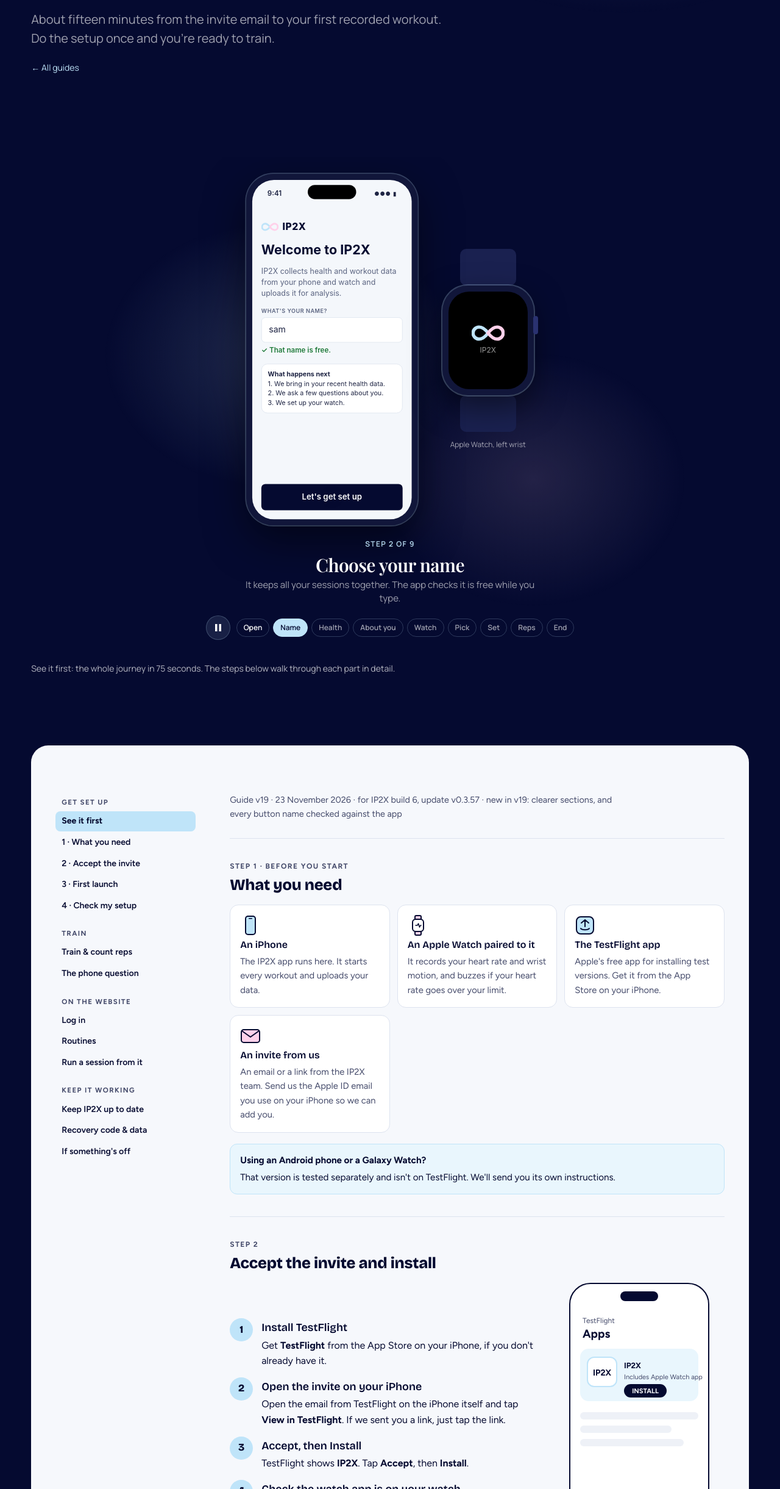
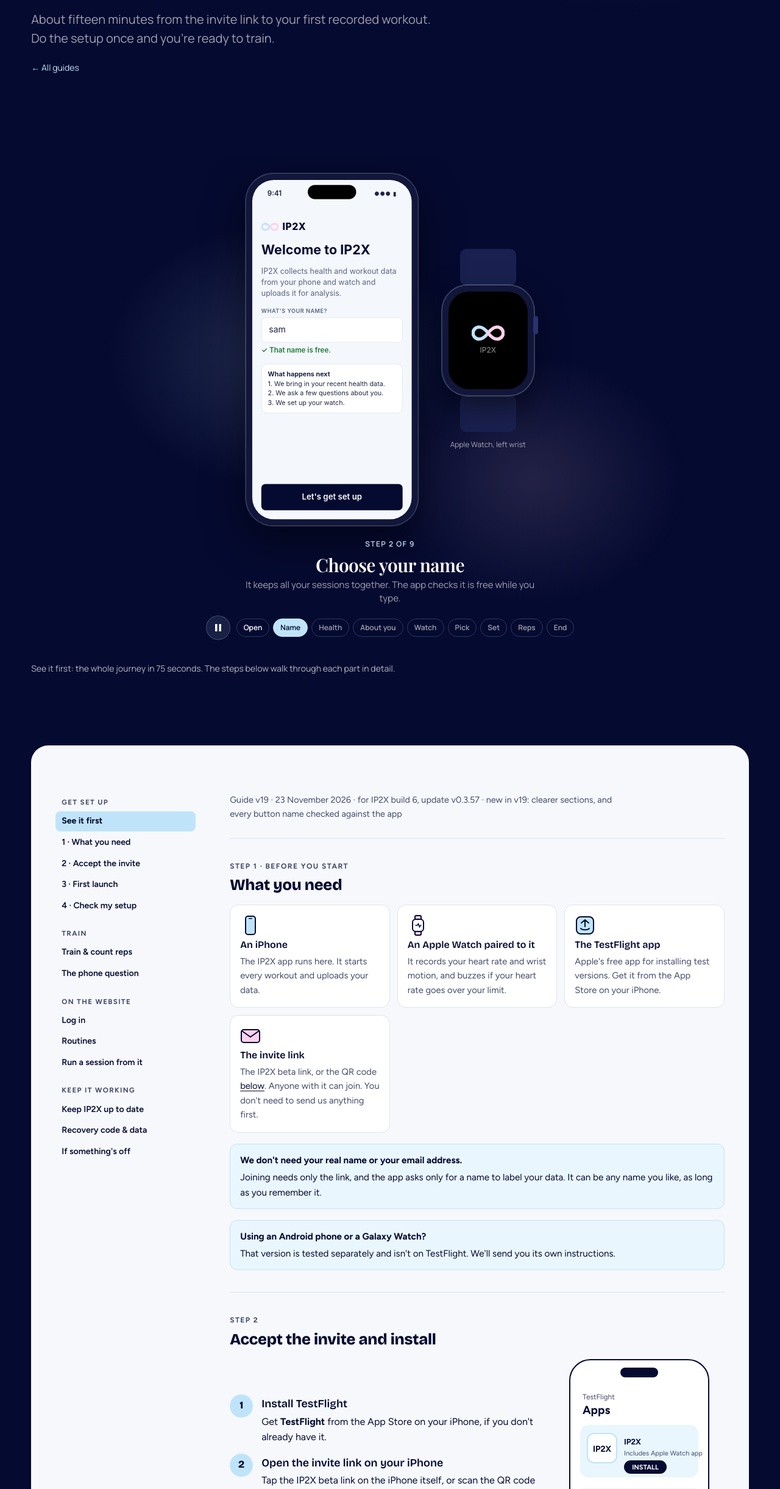
Before and after one commit to itpaystoexercise/ip2x-live, a plain HTML site: page guides/apple/index.html in a window 1280 px wide. Shown: the part 359-2800 px from the top of the page at 61% size. Drawn offline with nearby package versions, Linux system fonts and the light colour scheme; a web font is replaced by a local one.

Commit message:
Guide: no email invite, and we never need your real name or email
The 'What you need' card said 'Send us the Apple ID email you use on your
iPhone so we can add you'. Wrong: testers join through the public
TestFlight link (or its QR code), with nothing sent to us first. The
invite step said the same (open the TestFlight email, View in TestFlight),
as did the hero line ('from the invite email').

Added, at the owner's request: we don't need your real name or email
address. Said where it matters: in What you need, on the name step
(any name you'll remember), and in the account section.

Co-Authored-By: Claude Opus 5.5 <noreply@anthropic.com>

```diff
--- a/guides/apple/index.html
+++ b/guides/apple/index.html
@@ -4,7 +4,7 @@
 <meta charset="UTF-8">
 <meta name="viewport" content="width=device-width, initial-scale=1.0">
 <title>Getting started on iPhone and Apple Watch — IP2X Guides</title>
-<meta name="description" content="About fifteen minutes from the invite email to your first recorded workout. Do the setup once and you're ready to train.">
+<meta name="description" content="About fifteen minutes from the invite link to your first recorded workout. Do the setup once and you're ready to train.">
 <meta name="theme-color" content="#050a30">
 
 <link rel="preconnect" href="https://fonts.googleapis.com">
@@ -41,7 +41,7 @@
         <span>Guides &middot; iPhone + Apple Watch</span>
       </div>
       <h1>Getting started with IP2X</h1>
-      <p class="lede">About fifteen minutes from the invite email to your first recorded workout. Do the setup once and you're ready to train.</p>
+      <p class="lede">About fifteen minutes from the invite link to your first recorded workout. Do the setup once and you're ready to train.</p>
       <p class="legal-crumb"><a href="../">&larr; All guides</a></p>
     </div>
   </div>
@@ -119,9 +119,13 @@
     </div>
     <div class="need">
       <svg viewBox="0 0 34 34" aria-hidden="true"><rect x="2" y="7" width="30" height="21" rx="4" fill="#ffd1ea" stroke="#050a30" stroke-width="2"/><path d="M3 9l14 10L31 9" fill="none" stroke="#050a30" stroke-width="2" stroke-linejoin="round"/></svg>
-      <h3>An invite from us</h3>
-      <p>An email or a link from the IP2X team. Send us the Apple ID email you use on your iPhone so we can add you.</p>
+      <h3>The invite link</h3>
+      <p>The IP2X beta link, or the QR code <a href="#invite">below</a>. Anyone with it can join. You don't need to send us anything first.</p>
     </div>
+  </div>
+  <div class="note">
+    <b>We don't need your real name or your email address.</b>
+    <span>Joining needs only the link, and the app asks only for a name to label your data. It can be any name you like, as long as you remember it.</span>
   </div>
   <div class="note">
     <b>Using an Android phone or a Galaxy Watch?</b>
@@ -138,7 +142,7 @@
   <div class="figure-row">
     <ol class="g-steps">
       <li><div><h3>Install TestFlight</h3><p>Get <strong>TestFlight</strong> from the App Store on your iPhone, if you don't already have it.</p></div></li>
-      <li><div><h3>Open the invite on your iPhone</h3><p>Open the email from TestFlight on the iPhone itself and tap <strong>View in TestFlight</strong>. If we sent you a link, just tap the link.</p></div></li>
+      <li><div><h3>Open the invite link on your iPhone</h3><p>Tap the IP2X beta link on the iPhone itself, or scan the QR code below with the iPhone's camera. It opens TestFlight.</p></div></li>
       <li><div><h3>Accept, then Install</h3><p>TestFlight shows <strong>IP2X</strong>. Tap <strong>Accept</strong>, then <strong>Install</strong>.</p></div></li>
       <li><div><h3>Check the watch app is on your watch</h3><p>The watch app comes with the phone app. If it isn't on your watch after a minute, open the <strong>Watch</strong> app on your iPhone, scroll to <strong>Available Apps</strong>, and tap <strong>Install</strong> next to IP2X.</p></div></li>
     </ol>
@@ -207,7 +211,7 @@
 
   <div class="figure-row">
     <ol class="g-steps">
-      <li><div><h3>Tell us your name</h3><p>The first screen says <strong>Welcome to IP2X</strong> and asks <strong>What's your name?</strong> Your name is how we label your data, and nothing else. As you type, the app checks it: <em>✓ That name is free.</em></p><p class="small muted"><strong>Your name is tied to this phone.</strong> Once it's set, the app won't let you change it, so your history stays yours. If you ever reinstall, type exactly the same name. If the app says <em>That name is already in use</em>, enter your <a href="#account">recovery code</a> and tap <strong>Use my recovery code</strong>.</p></div></li>
+      <li><div><h3>Tell us your name</h3><p>The first screen says <strong>Welcome to IP2X</strong> and asks <strong>What's your name?</strong> Your name is how we label your data, and nothing else. It doesn't have to be your real name: pick any name you'll remember. As you type, the app checks it: <em>✓ That name is free.</em></p><p class="small muted"><strong>Your name is tied to this phone.</strong> Once it's set, the app won't let you change it, so your history stays yours. If you ever reinstall, type exactly the same name. If the app says <em>That name is already in use</em>, enter your <a href="#account">recovery code</a> and tap <strong>Use my recovery code</strong>.</p></div></li>
       <li><div><h3>Tap <em>Let's get set up</em>, then save your recovery code</h3><p>The screen tells you what happens next: <em>we bring in your recent health data, we ask a few questions about you, we set up your watch.</em> A new name then gets a <strong>Save your recovery code</strong> screen. Tap <strong>Save this code</strong>, keep it somewhere safe, then tap <strong>I've saved it</strong>.</p></div></li>
       <li><div><h3>Allow Health access</h3><p><strong>Let's gather your health data</strong> explains that IP2X brings in your last 60 days from Health, which takes a minute or two. Tap <strong>Allow Health access</strong>. In the iOS sheet, turn on everything, <strong>including Workouts</strong>, and tap <strong>Allow</strong>. IP2X saves your sessions to Health as workouts, and reads your date of birth, sex, height and weight so some answers are filled in for you.</p><p class="small muted">Keep IP2X open while your data loads. A thin bar at the top of the next screens shows how far it has got.</p></div></li>
       <li><div><h3 id="answers">Answer a few questions about you</h3><p>Eight questions, one per screen: when you were born (month and year), your sex at birth, your height, your weight, which wrist wears the watch, your dominant hand, how often you train, and whether you take medication that affects your heart rate. The first screen says why: <em>they help us read your heart rate fairly and map your watch's movement</em>. Tap <strong>I agree, continue</strong>.</p><p>Scroll each wheel to your answer and tap <strong>Next</strong>; on the last one, tap <strong>Save</strong>. Every question needs an answer, and <em>Prefer not to say</em> counts as one. Height and weight start in feet and stones; tap the toggle for cm and kg. Anything Health already knew is filled in for you, so just check it. Your age sets your heart-rate limit unless you've set one yourself under <strong>You → Heart-rate limit</strong>.</p><p class="small muted">If you finish before your data has loaded, the app shows <strong>Finishing up</strong> for a moment. After a couple of minutes you can tap <strong>Continue, we'll finish in the background</strong>.</p></div></li>
@@ -657,7 +661,7 @@
   <header>
     <div class="g-eyebrow">Your account</div>
     <h2>Your name, recovery code and data</h2>
-    <p>IP2X has no email and no password. Your name is your account, and your phone keeps a hidden key that proves the name is yours. Your workouts are saved on our server under that name, so they aren't lost if the app is.</p>
+    <p>IP2X has no email and no password, and we never need your real name or email address. Your name in the app is your account, and your phone keeps a hidden key that proves the name is yours. Your workouts are saved on our server under that name, so they aren't lost if the app is.</p>
   </header>
 
   <h3>Your recovery code</h3>
```
